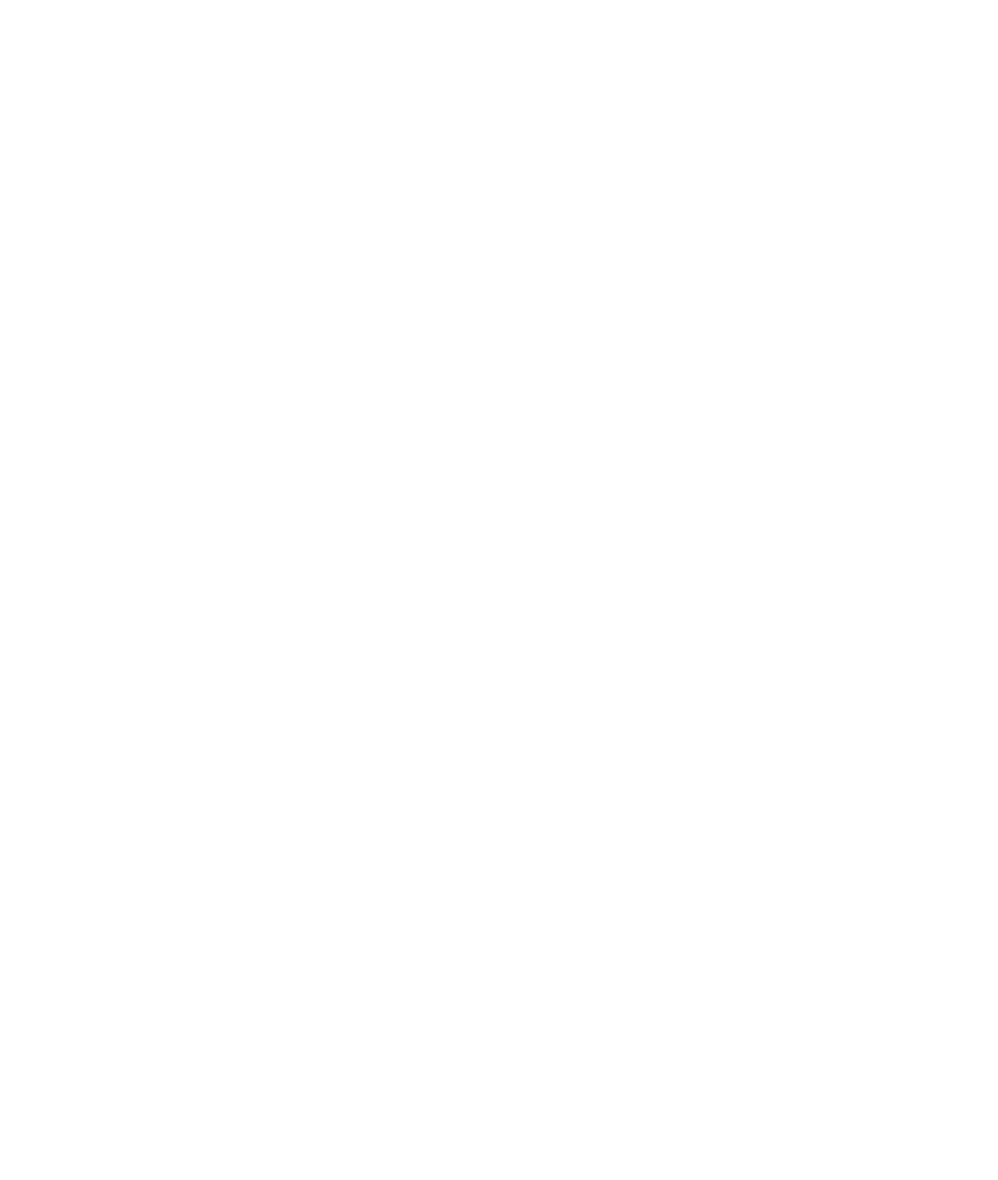
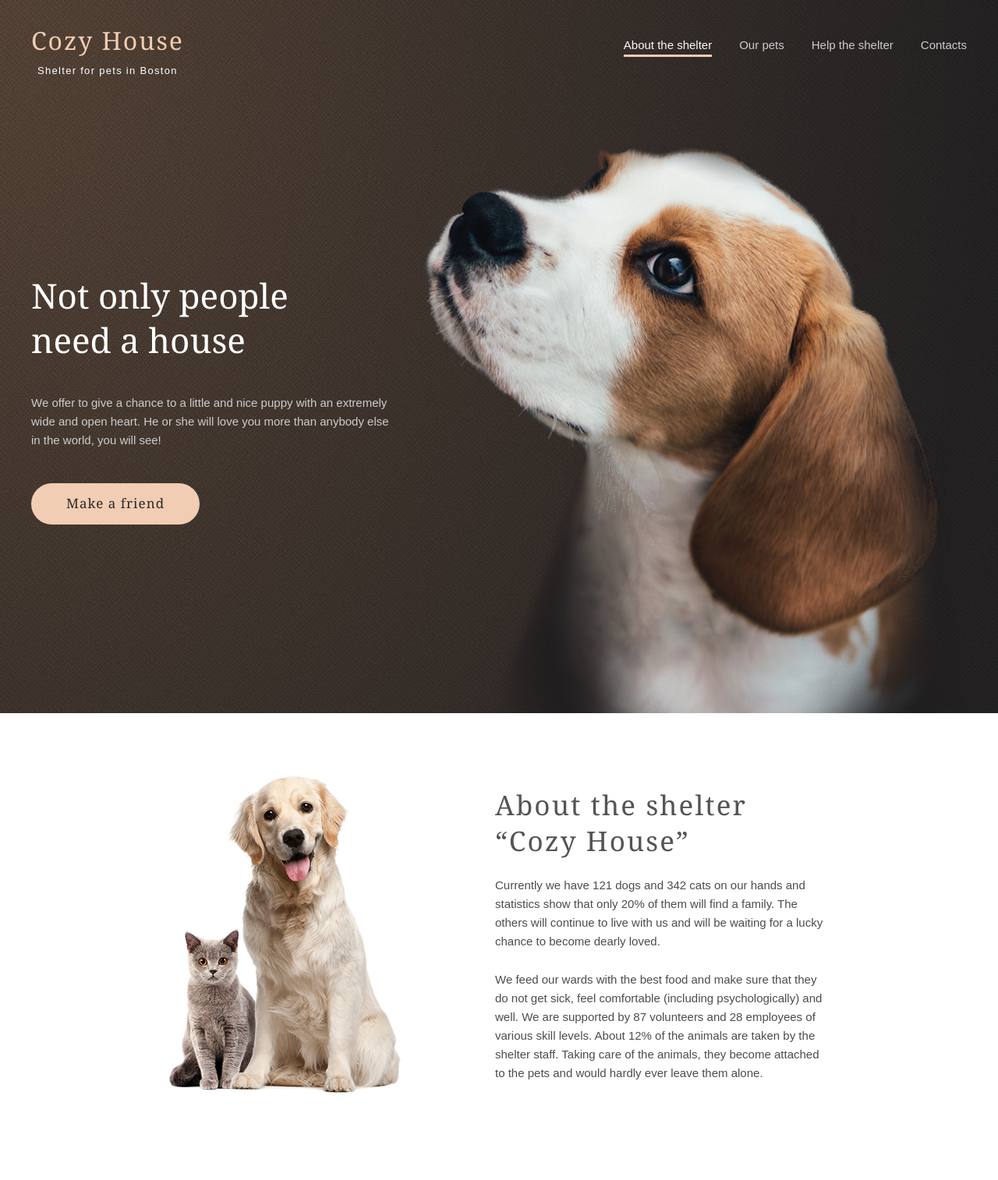
Before and after one commit to pavelkryuchkov/shelter, a plain HTML site: page shelter/index.html in a window 1280 px wide. Shown: the whole page at 78% size. Before the commit the page ends 800 px from the top, so only its background shows below. Drawn offline with Linux system fonts and the light colour scheme.

Commit message:
feat: lay out first three sections

```diff
--- a/shelter/index.html
+++ b/shelter/index.html
@@ -2,14 +2,76 @@
 <html lang="en">
 
 <head>
-    <meta charset="UTF-8">
-    <meta http-equiv="X-UA-Compatible" content="IE=edge">
-    <meta name="viewport" content="width=device-width, initial-scale=1.0">
-    <title>Cozy House</title>
+  <meta charset="UTF-8">
+  <meta http-equiv="X-UA-Compatible" content="IE=edge">
+  <meta name="viewport" content="width=device-width, initial-scale=1.0">
+  <title>Cozy House</title>
+  <link rel="stylesheet" href="style.css">
 </head>
 
 <body>
+  <div class="gradient-background">
+    <header class="header">
+      <div class="container header__container">
+        <div class="logo">
+          <div class="logo__wordmark">
+            Cozy House
+          </div>
+          <div class="logo__tagline">
+            Shelter for pets in Boston
+          </div>
+        </div>
+        <div class="navigation">
+          <ul class="navigation__list">
+            <li class="navigation__item  navigation__item_selected">
+              <a href="#" class="navigation__link">About the shelter</a>
+            </li>
+            <li class="navigation__item"><a href="#" class="navigation__link">Our pets</a></li>
+            <li class="navigation__item"><a href="#" class="navigation__link">Help the shelter</a></li>
+            <li class="navigation__item"><a href="#" class="navigation__link">Contacts</a></li>
+          </ul>
+        </div>
+      </div>
+    </header>
 
+    <section class="not-only">
+      <div class="container not-only__container">
+        <div class="not-only__content">
+          <h1 class="not-only__heading">
+            Not only people need a house
+          </h1>
+          <p class="not-only__text">
+            We offer to give a chance to a little and nice puppy with an extremely wide and open heart. He or she will
+            love you more than anybody else in the world, you will see!
+          </p>
+          <a href="#" class="button-link button-link_colored not-only__button">Make a friend</a>
+        </div>
+        <img src="./assets/images/start-screen-puppy.png" alt="Cute puppy" class="not-only__image">
+      </div>
+    </section>
+  </div>
+
+  <section class="about">
+    <div class="container about__container">
+      <img src="./assets/images/about-pets.png" alt="Cat and Dog" class="about__image">
+      <div class="about__content">
+        <h2 class="about__heading">
+          About the shelter “Cozy&nbsp;House”
+        </h2>
+        <p class="about__text">
+          Currently we have 121 dogs and 342 cats on our hands and statistics show that only 20% of them will find a
+          family. The others will continue to live with us and will be waiting for a lucky chance to become dearly
+          loved.
+        </p>
+        <p class="about__text">
+          We feed our wards with the best food and make sure that they do not get sick, feel comfortable (including
+          psychologically) and well. We are supported by 87 volunteers and 28 employees of various skill levels. About
+          12% of the animals are taken by the shelter staff. Taking care of the animals, they become attached to the
+          pets and would hardly ever leave them alone.
+        </p>
+      </div>
+    </div>
+  </section>
 </body>
 
 </html>
--- /dev/null
+++ b/shelter/style.css
@@ -0,0 +1,183 @@
+:root {
+  --color-primary: #f1cdb3;
+  --color-light-xl: #ffffff;
+  --color-light-s: #fafafa;
+  --color-dark-s: #cdcdcd;
+  --color-dark-l: #545454;
+  --color-dark-xl: #4c4c4c;
+  --color-dark-3xl: #292929;
+}
+
+body {
+  margin: 0;
+  font-family: 'Arial', sans-serif;
+}
+
+h1,
+h2 {
+  font-family: 'Georgia', serif;
+  font-weight: 400;
+}
+
+h1 {
+  font-size: 44px;
+  line-height: 57.2px;
+}
+
+h2 {
+  font-size: 35px;
+  color: var(--color-dark-l);
+  letter-spacing: 0.06em;
+  line-height: 130%;
+}
+
+p {
+  font-size: 15px;
+  line-height: 24px;
+}
+
+.container {
+  max-width: 1200px;
+  margin: 0 auto;
+  box-sizing: border-box;
+}
+
+.button-link {
+  display: inline-block;
+  padding: 15px 45px;
+  font-family: 'Georgia', serif;
+  font-size: 17px;
+  letter-spacing: 0.06em;
+  line-height: 130%;
+  color: var(--color-dark-3xl);
+  text-decoration: none;
+  border-radius: 100px;
+}
+
+.button-link_colored {
+  background-color: var(--color-primary);
+}
+
+.gradient-background {
+  background: url(./assets/images/noise_transparent@2x.png),
+    radial-gradient(100% 215.42% at 0% 0%, #5b483a 0%, #262425 100%), #211f20;
+}
+
+/* Header */
+
+.header {
+  padding: 30px 0;
+}
+
+.header__container {
+  display: flex;
+  justify-content: space-between;
+}
+
+.logo {
+  display: flex;
+  flex-direction: column;
+  align-items: center;
+}
+
+.logo__wordmark {
+  font-family: 'Georgia', serif;
+  font-size: 32px;
+  color: var(--color-primary);
+  letter-spacing: 0.06em;
+}
+
+.logo__tagline {
+  margin-top: 10px;
+  font-size: 13px;
+  color: var(--color-light-xl);
+  letter-spacing: 0.1em;
+}
+
+.navigation {
+  font-size: 15px;
+}
+
+.navigation__list {
+  display: flex;
+  padding: 0;
+  list-style-type: none;
+}
+
+.navigation__item {
+  padding: 4px 0;
+  color: var(--color-dark-s);
+}
+
+.navigation__item_selected {
+  color: var(--color-light-s);
+  border-bottom: 3px solid var(--color-primary);
+}
+
+.navigation__item:not(:first-child) {
+  margin-left: 35px;
+}
+
+.navigation__link {
+  color: inherit;
+  text-decoration: none;
+}
+
+/* Not only section */
+
+.not-only {
+  padding-top: 59px;
+}
+
+.not-only__container {
+  display: flex;
+  justify-content: space-between;
+  /* align-items: center; */
+}
+
+.not-only__heading {
+  max-width: 400px;
+  margin-top: 164px;
+  margin-bottom: 40px;
+  color: var(--color-light-xl);
+}
+
+.not-only__text {
+  max-width: 460px;
+  color: var(--color-dark-s);
+}
+
+.not-only__button {
+  margin-top: 28px;
+}
+
+/* About section */
+
+.about {
+  padding: 80px 0 100px;
+}
+
+.about__container {
+  display: flex;
+  justify-content: space-between;
+  /* align-items: center; */
+  padding: 0 175px;
+}
+
+.about__image {
+  max-height: 408px;
+}
+
+.about__content {
+  max-width: 430px;
+}
+
+.about__heading {
+  margin-top: 15px;
+  margin-bottom: 23px;
+}
+
+.about__text {
+  margin: 23px 0 25px;
+  color: var(--color-dark-xl);
+}
```
Also changed, not shown: shelter/assets/images/about-pets.png (added), shelter/assets/images/noise_transparent.png (added), shelter/assets/images/noise_transparent@2x.png (added), shelter/assets/images/start-screen-puppy.png (added).
